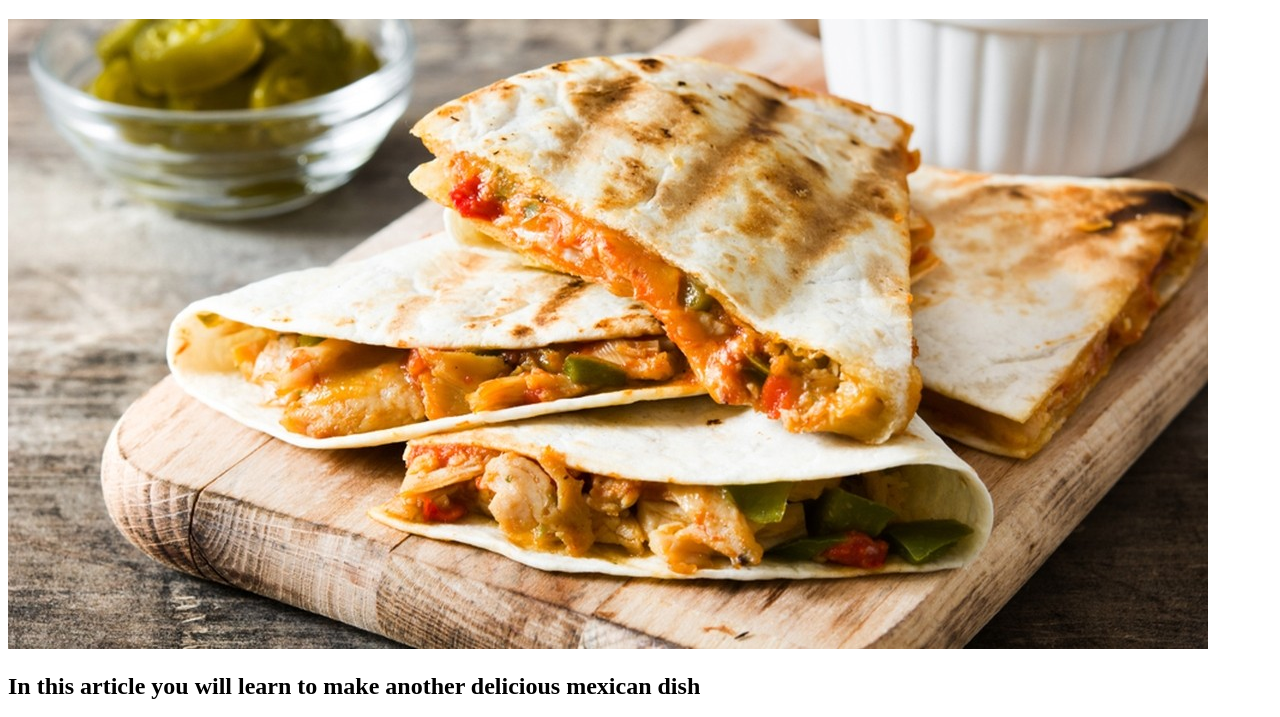
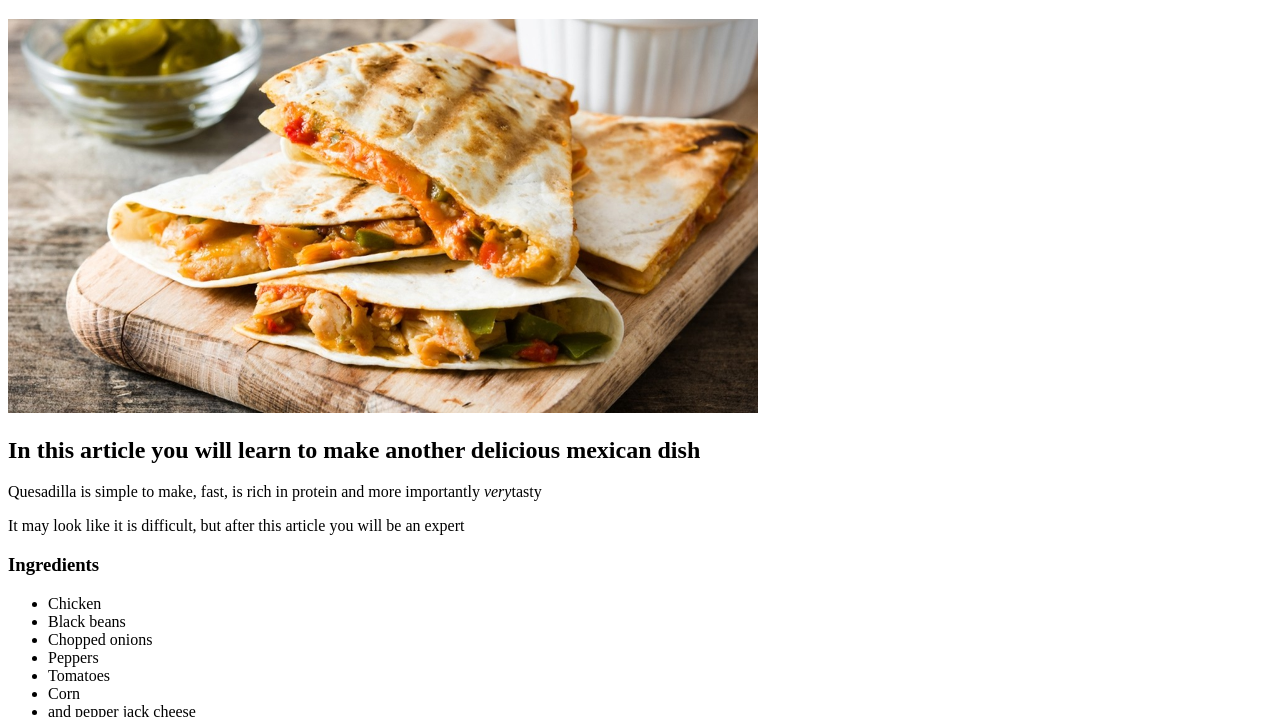
Before and after one commit to dez4s/odin-recipes, a plain HTML site: page recipes/quesadilla.html in a window 1280 px wide. Shown: the part 61-778 px from the top of the page. Drawn offline with Linux system fonts and the light colour scheme.

Commit message:
Resize the image to fit better Edit the width for the quesadilla image to fit the page better and have a similar size to the other two recipes photos.

```diff
--- a/recipes/quesadilla.html
+++ b/recipes/quesadilla.html
@@ -6,7 +6,7 @@
     </head>
     <body>
         <h1>Quesadilla recipe</h1>
-        <img src="../images/quesadilla.png" alt="Quesadilla image">
+        <img src="../images/quesadilla.png" width="750" alt="Quesadilla image">
 
         <h2>In this article you will learn to make another delicious mexican dish</h2>
         <p>Quesadilla is simple to make, fast, is rich in protein and more importantly <em>very</em>tasty</p>
```
